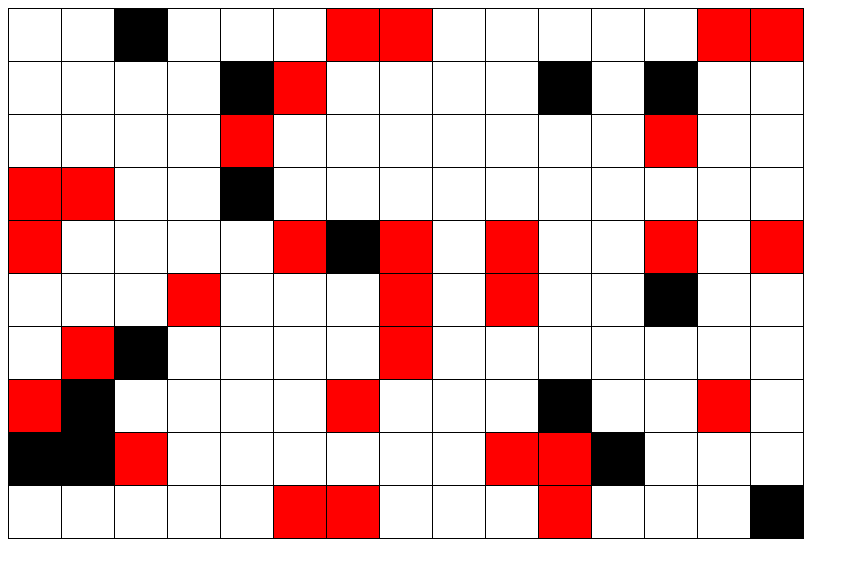
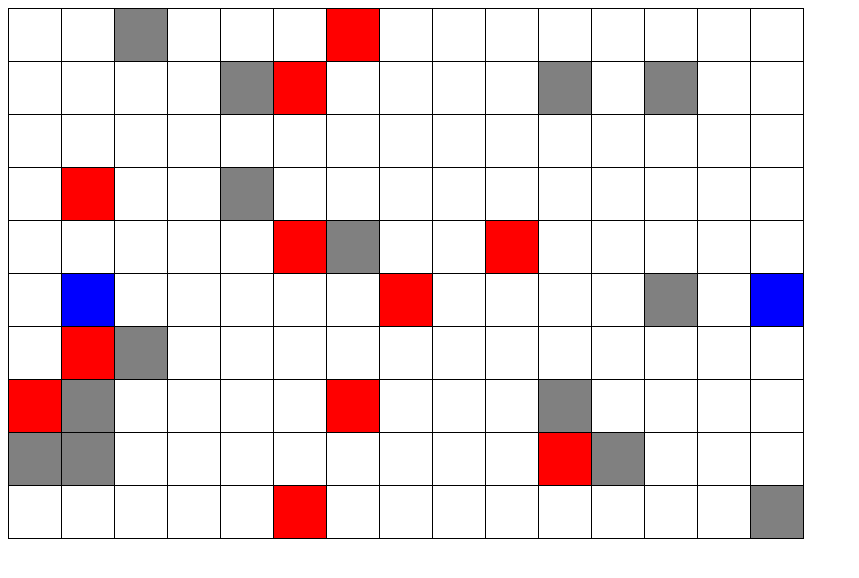
Before and after one commit to yvanxute/P6JS2, a website: page src/index.html in a window 1280 px wide. Shown: the whole page, without its empty margins (0-859 px from the left). Drawn offline with nearby package versions, Linux system fonts and the light colour scheme; files that its build step writes are made by us from their sources.

Commit message:
player and weapon

```diff
--- a/src/index.html
+++ b/src/index.html
@@ -17,6 +17,7 @@
     <script src="https://code.jquery.com/jquery-3.4.1.min.js"></script>
     <script type="text/javascript" src="./scripts/service.js"></script>
     <script type="text/javascript" src="./scripts/weapon.js"></script>
+    <script type="text/javascript" src="./scripts/player.js"></script>
     <script type="text/javascript" src="./scripts/obstacle.js"></script>
     <script type="text/javascript" src="./scripts/grid.js"></script>
     <script type="text/javascript" src="./scripts/main.js"></script>
--- a/src/scripts/grid.js
+++ b/src/scripts/grid.js
@@ -77,6 +77,22 @@ class Grid {
         // Recuperer le nb de joueurs à générer
 
         // Pour chaque joueur, trouver une case libre et le placer dessus
+        const maxIx = this.rowCount * this.colCount - 1
+        // const playersCount = Math.trunc(maxIx * this.playersCount);
+
+        for (let i = 0; i < this.playersCount; i++) {
+
+            // position aleatoire de player dans le grid
+            let playerIx = -1
+            do {
+                playerIx = Math.round(Math.random() * (maxIx))
+
+            } while (!this.isCellFree(playerIx))
+            // Pour chaque player, trouver une case libre et la placer dessus
+            $('#grid').find(`.cell-${playerIx}`)
+                .addClass('cell-player')
+            this.players.push(new player(playerIx))
+        }
     }
 
     generateWeapons() {
@@ -92,7 +108,7 @@ class Grid {
                 weaponIx = Math.round(Math.random() * (maxIx))
 
             } while (!this.isCellFree(weaponIx))
-             // Pour chaque arme, trouver une case libre et la placer dessus
+            // Pour chaque arme, trouver une case libre et la placer dessus
             $('#grid').find(`.cell-${weaponIx}`)
                 .addClass('cell-weapon')
             this.weapons.push(new weapon(weaponIx))
@@ -112,8 +128,7 @@ class Grid {
         for (var i = 0; i < 4; i++) {
             const currentOffset =
                 // i est pair
-                ((i + 1) % 2) * Math.pow(-1, (i + 1) % 3)
-                +
+                ((i + 1) % 2) * Math.pow(-1, (i + 1) % 3) +
                 // i est impair
                 (i % 2) * Math.pow(-1, i % 3) * this.colCount
 
--- a/src/scripts/main.js
+++ b/src/scripts/main.js
@@ -4,7 +4,7 @@ const CONFIG = {
         ROWS: 10,
         OBSTACLES: 0.1,
         PLAYERS_COUNT: 2,
-        WEAPON_COUNT: 0.2
+        WEAPON_COUNT: 0.08
     }
 }
 
--- a/src/styles/sass/style.scss
+++ b/src/styles/sass/style.scss
@@ -17,9 +17,13 @@
 }
 
 .cell-obstacle {
-    background-color: black;
+    background-color: grey;
 }
 
 .cell-weapon {
     background-color: red;
 }
+
+.cell-player {
+    background-color: blue;
+}
```
